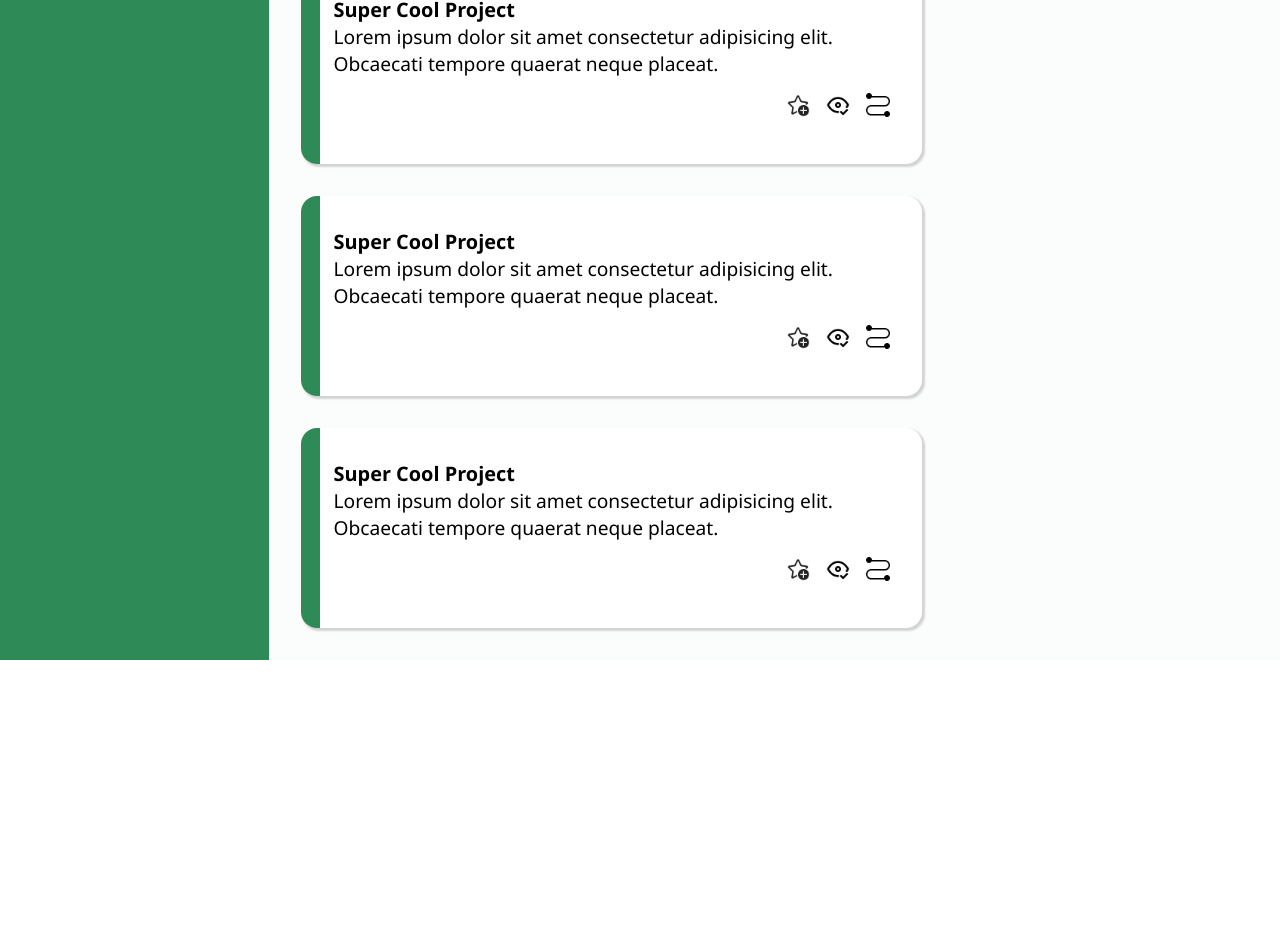
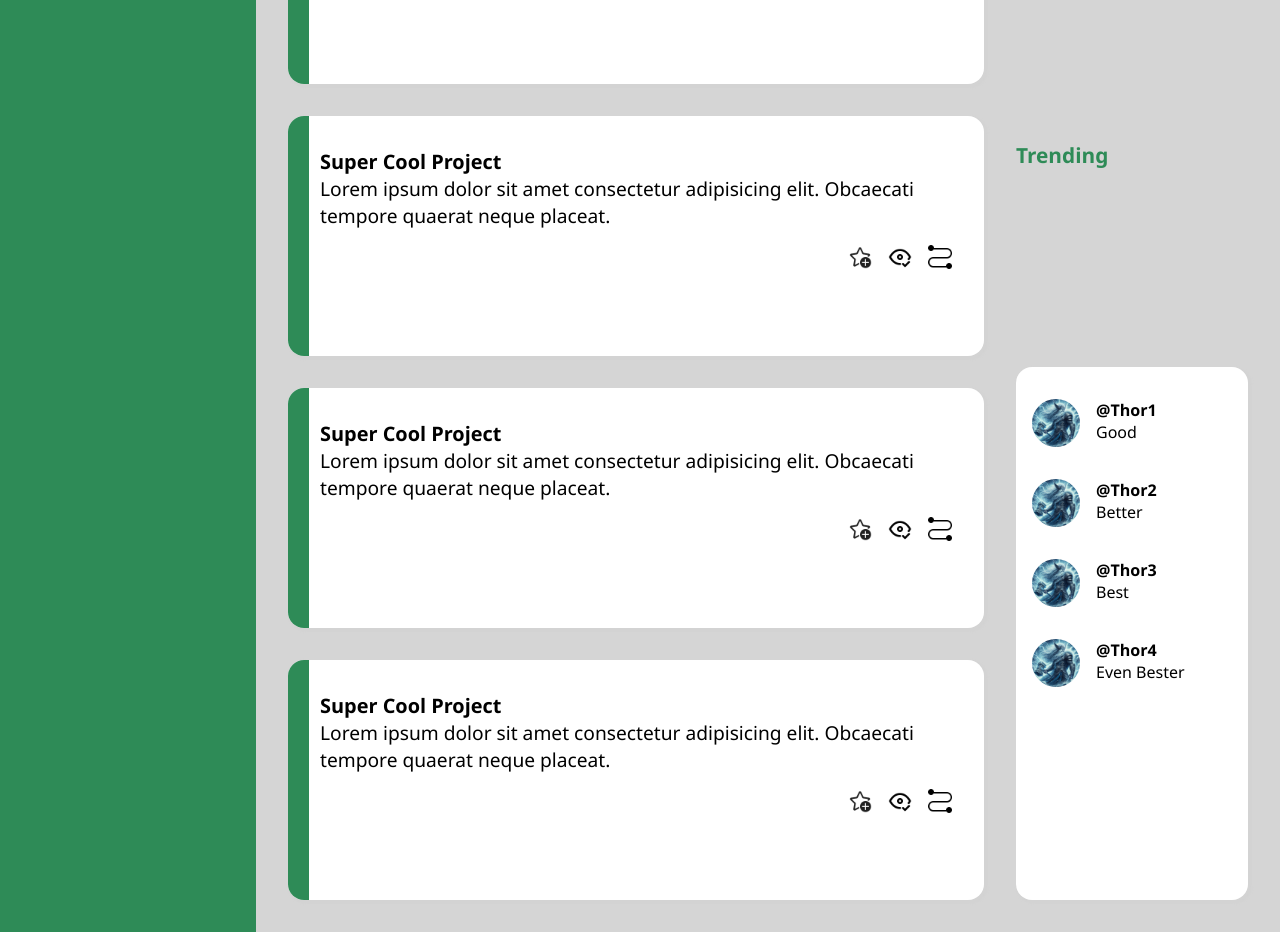
Before and after one commit to Skycral/dashboard, a plain HTML site: page index.html in a window 1280 px wide. Shown: the part 1108-2040 px from the top of the page. Before the commit the page ends 1768 px from the top, so only its background shows below. Drawn offline with Linux system fonts and the light colour scheme.

Commit message:
feat: add styling overall

```diff
--- a/index.html
+++ b/index.html
@@ -44,7 +44,7 @@
           <li><div class="icon message"></div>Messages</li>
           <li><div class="icon history"></div>History</li>
           <li><div class="icon tasks"></div>Tasks</li>
-          <li><div class="icon communities"></div>Communities</li>
+          <li><div class="icon communities"></div>Community</li>
         </ul>
       </nav>
       <nav class="support-nav">
@@ -57,7 +57,6 @@
     </aside>
 
     <main class="content">
-
       <div class="projects">
         <h4 class="text-one">Your Projects</h4>
         <div class="cards">
@@ -74,7 +73,7 @@
           <div class="card">
             <div class="colorline"></div>
             <h5>Super Cool Project</h5>
-            <p>Lorem ipsum dolor sit amet consectetur adipisicing elit. Obcaecati tempore quaerat neque placeat.</p>
+            <p>Lorem ipsum dolor sit amet consectetur adipisicing elit. Obcaecati tempore quaerat neque placeat. Lorem ipsum dolor sit amet consectetur</p>
             <div class="card-icons">
               <div class="star"></div>
               <div class="eye"></div>
@@ -124,7 +123,6 @@
         </div>
       </div>
 
-      <div class="content-side">
       <div class="announce">
         <h4 class="text-one">Announcements</h4>
         <div class="box-ann">
@@ -133,7 +131,7 @@
             <p>Lorem ipsum dolor sit amet consectetur adipisicing elit. Expedita fuga repellendus magni delectus.</p>
           </div>
           <div class="text-ann border-ann">
-              <h6>Community Share Day</h6>
+            <h6>Comm Share Day</h6>
             <p>Lorem ipsum dolor sit amet consectetur adipisicing elit. Expedita fuga repellendus magni delectus.</p>
           </div>
           <div class="text-ann">
@@ -144,11 +142,35 @@
       </div>
 
       <div class="trending">
-          <h4 class="text-one">Trending</h4>
+        <h4 class="text-trending">Trending</h4>
         <div class="box-trends">
-            <div class="trend"></div>
-            <div class="trend"></div>
-            <div class="trend"></div>
+          <div class="trend">
+            <img src="Designer.jpeg" alt="profile picture of thor" class="profile-small thor1">
+            <div class="at">
+              <h6>@Thor1</h6>
+              <p>Good</p>
+            </div>
+          </div>
+          <div class="trend">
+            <img src="Designer.jpeg" alt="profile picture of thor" class="profile-small thor2">
+            <div class="at">
+              <h6>@Thor2</h6>
+              <p>Better</p>
+            </div>
+          </div>
+          <div class="trend">
+            <img src="Designer.jpeg" alt="profile picture of thor" class="profile-small thor3">
+            <div class="at">
+              <h6>@Thor3</h6>
+              <p>Best</p>
+            </div>
+          </div>
+          <div class="trend">
+            <img src="Designer.jpeg" alt="profile picture of thor" class="profile-small thor3">
+            <div class="at">
+              <h6>@Thor4</h6>
+              <p>Even Bester</p>
+            </div>
           </div>
         </div>
       </div>
--- a/style.css
+++ b/style.css
@@ -21,13 +21,13 @@ li, ul {
 .header {
   display: grid;
   grid-template-rows: 1fr 1fr;
-  padding-left: 5rem;
   box-shadow: 3px 3px 5px lightgrey;
 }
 
 .searchbar {
   display: grid;
   grid-template-columns: 2fr 1fr;
+  padding-left: 3rem;
 }
 
 .form {
@@ -41,12 +41,19 @@ li, ul {
   height: 2rem;
   width: 30rem;
   border-radius: 1rem;
+  border: none;
+  background-color: #7779784f;
 }
 
 .search-nav {
   grid-column: 2 / 3;
   display: flex;
-  justify-content: start;.search, .alarm {
+  justify-content: start;
+  align-items: center;
+  gap: 2rem;
+}
+
+.search, .alarm {
   display: inline-block;
   background-repeat: no-repeat;
   background-size: 100% 100%;
@@ -66,18 +73,11 @@ li, ul {
   height: 2rem;
 }
 
-  align-items: center;
-  gap: 2rem;
-
-}
-
-
-
 .welcome {
   display: grid;
   grid-template-columns: repeat(8, 1fr);
   grid-template-rows: 0.5fr 1fr;
-  padding: 0 3rem 1rem 0;
+  padding: 0 5rem 0.3rem 0;
   column-gap: 1rem;
 }
 
@@ -90,10 +90,11 @@ li, ul {
 
 .profile-large {
   grid-row: 1 / 3;
-  justify-self: center;
+  justify-self: end;
+  /* align-self: center; */
   display: inline-block;
-  width: 5rem;
-  height: 5rem;
+  width: 4rem;
+  height: 4rem;
 }
 
 .profile-small {
@@ -110,12 +111,10 @@ li, ul {
 .smalltext {
   grid-column: 2 / 3;
   font-size: 1rem;
+  align-self: end;
 }
 
-.smalltext, .bigtext {
-  margin-left: -1rem;
-  margin-top: 0.5rem;
-}
+
 
 .welcome button {
   grid-row: 1 / 3;
@@ -148,7 +147,7 @@ li, ul {
   grid-row: 1 / -1;
   display: flex;
   color: white;
-  padding: 1rem 3rem;
+  padding: 1rem 2rem;
   gap: 3rem;
   flex-direction: column;
 }
@@ -158,53 +157,64 @@ li, ul {
   font-weight: bold;
 }
 
-nav > ul {
-  display: grid;
-}
-
 nav > ul > li {
+  align-items: center;
   margin: 1rem 0;
-  align-self: center;
+  display: flex;
 }
 
 /* CONTENT */
 
 .content {
   display: grid;
-  grid-template-columns: repeat(3, 1fr);
+  grid-template-columns: 3fr 1fr;
   padding: 2rem;
   gap: 2rem;
-  background-color: #2e8b5605;
+  background-color: #7779784f;
 }
 
 .content h4 {
   color: #2e8b57;
-  margin-bottom: 1rem;
+  font-size: 1.3rem;
+  padding-bottom: 0.5rem;
+}
+
+.trending > h4 {
+  padding: 0;
 }
 
 
 .projects {
-  grid-column: 1 / 3;
+  grid-column: 1 / 2;
+  grid-row: 1 / 3;
+  display: flex;
+  flex-direction: column;
 }
 
-.content-side {
-  display: flex;
-  flex-direction: column;
-  gap: 2rem;
+
+.announcement {
+  grid-column: 2 / 3;
+  grid-row: 1 / 2;
+  display: grid;
+}
+
+.trending {
+  grid-column: 2 / 3;
+  grid-row: 2 / 3;
+  display: grid;
 }
 
 .cards {
   display: grid;
-  grid-template-columns: repeat(auto-fit, minmax(300px, 1fr));
+  grid-template-columns: repeat(auto-fit, minmax(350px, 1fr));
   gap: 2rem;
 }
 
 .card {
-  min-height: 200px;
+  min-height: 240px;
   padding: 2rem;
-  box-shadow: 2px 2px 2px 1px lightgrey;
+  box-shadow: 2px 2px 2px 2px lightgrey;
   border-radius: 1rem;
-  display: flex;
   flex-direction: column;
   background: white;
   position: relative;
@@ -229,25 +239,42 @@ nav > ul > li {
   gap: 1rem;
   padding-top: 1rem;
   justify-content: end;
+
 }
 
 .box-ann, .box-trends {
-  box-shadow: 2px 2px 2px 1px lightgrey;
+  box-shadow: 2px 2px 2px 2px lightgrey;
   background-color: white;
-  padding: 2rem;
+  padding: 1rem;
   border-radius: 1rem;
+  gap: 1rem;
   display: flex;
-  gap: 1rem;
   flex-direction: column;
 }
+
 
 .box-ann p {
   font-size: 0.8rem;
 }
 
 .border-ann {
-  border-bottom: 2px solid rgba(211, 211, 211, 0.575);
-  padding-bottom: 1rem;
+  border-bottom: 2px solid rgb(211, 211, 211);
+  padding: 1rem 0;
+}
+
+.trend {
+  display: flex;
+  gap: 1rem;
+  padding-top: 1rem;
+}
+
+.at {
+  display: flex;
+  flex-direction: column;
+}
+
+.at p {
+  font-size: 1rem;
 }
 
 /* ICONS */
```
Lines whose indentation alone changed are shown as unchanged.
